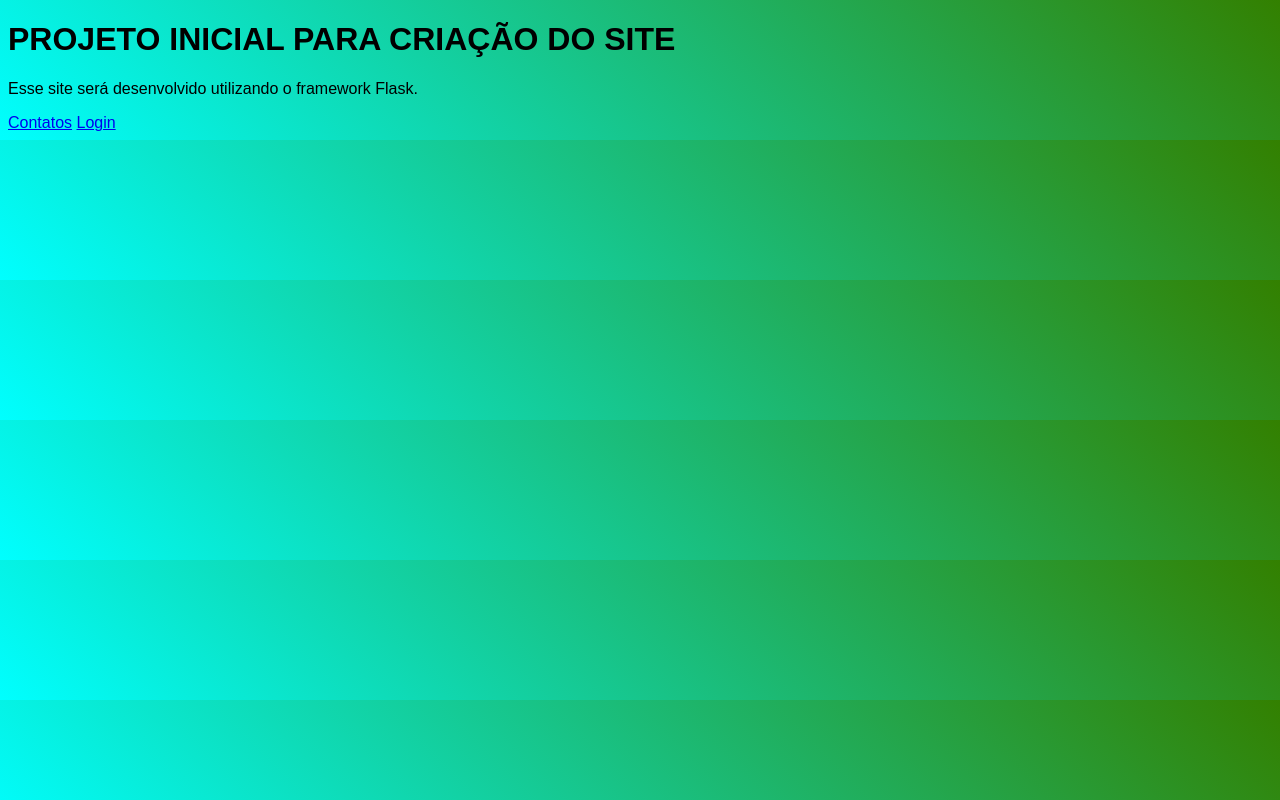
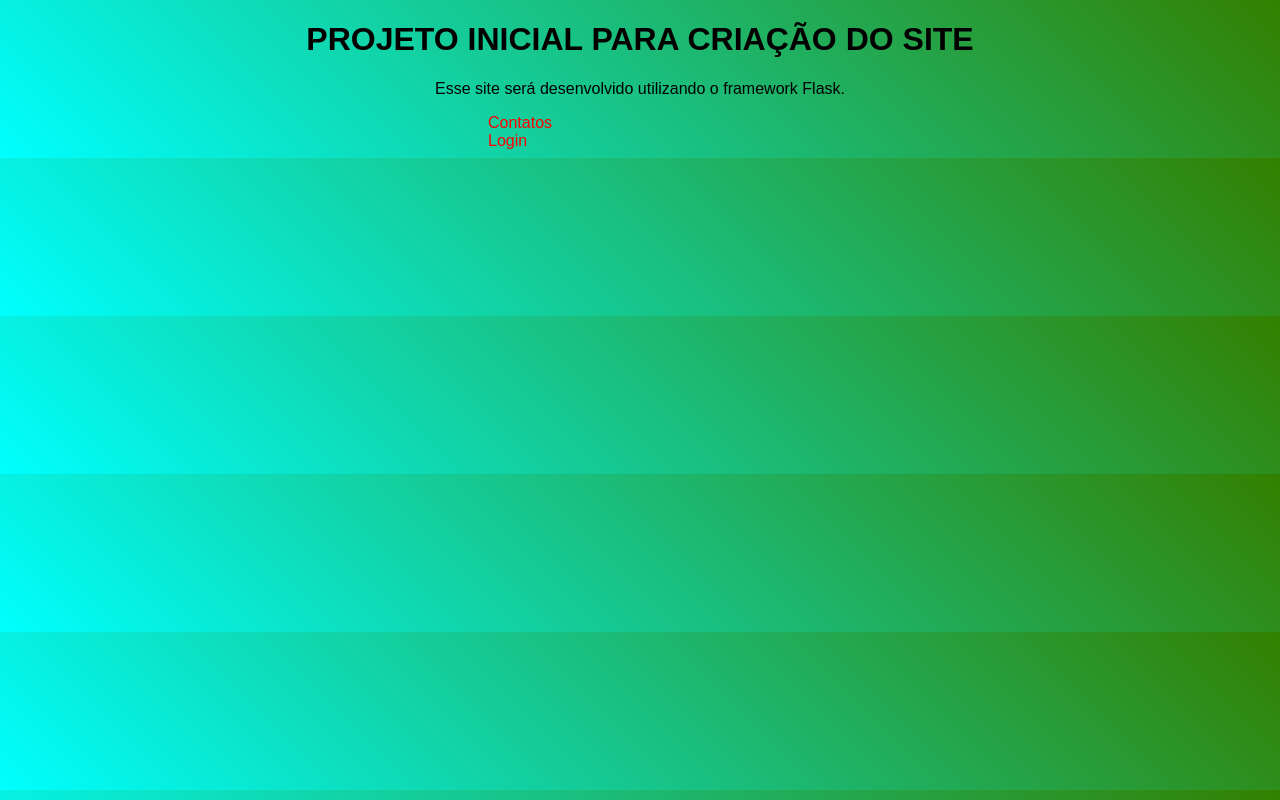
Before and after one commit to melk-azevedo/site_rick, a Flask app: page / in a window 1280 px wide. Run offline with Flask 2, Linux system fonts and the light colour scheme.

Commit message:
Update homepage.html

```diff
--- a/templates/homepage.html
+++ b/templates/homepage.html
@@ -10,6 +10,24 @@
         body {
             font-family: Arial, Helvetica, sans-serif;
             background-image: linear-gradient(45deg, cyan, rgb(51, 128, 0));
+        }
+
+        h1 {
+            text-align: center;
+            color: black
+        }
+
+        p {
+            text-align: center;
+            color: black
+        }
+
+        a {
+            width: 100%;
+            padding: 30em;
+            text-align: center;
+            text-decoration: none;
+            color: rgb(255, 0, 0);
         }
     </style>
 </head>
```
